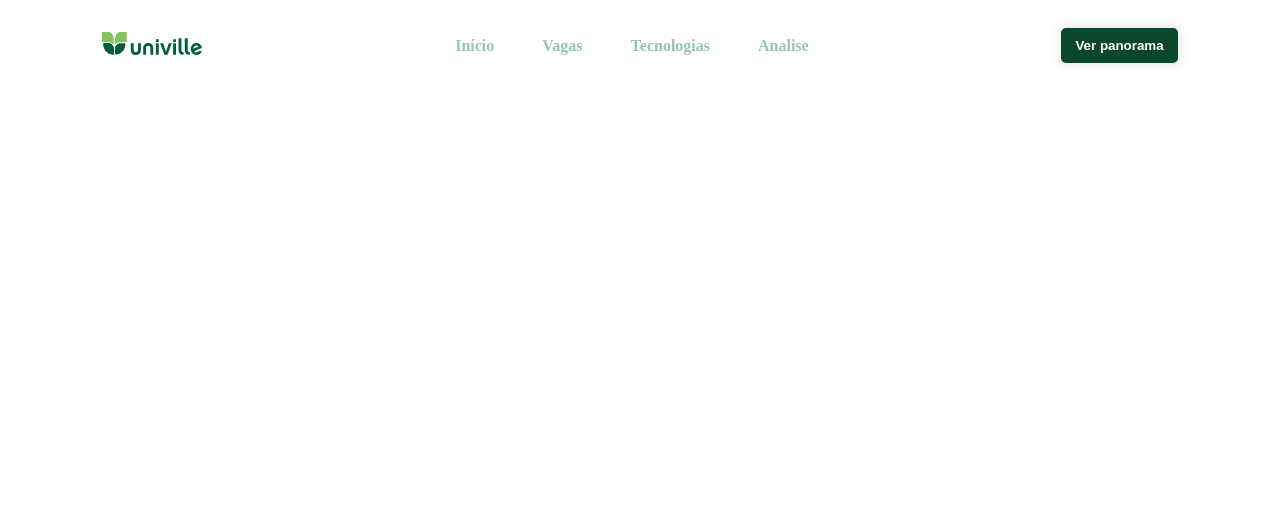
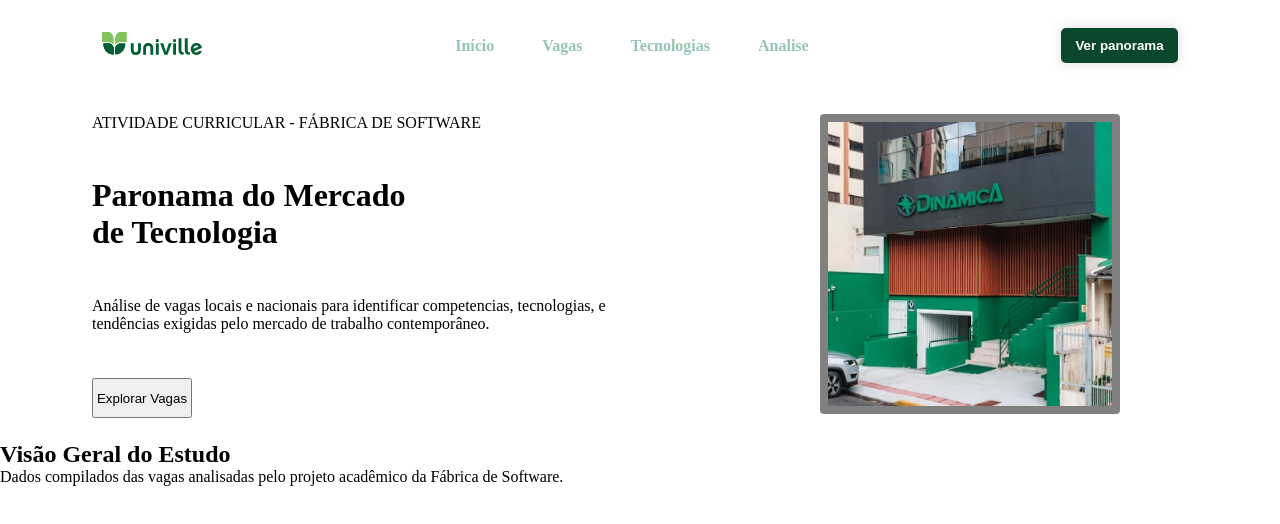
Before and after one commit to Univille-Fabrica-de-Software/fabrica-de-software-yuri-hassel, a plain HTML site: page index.html in a window 1280 px wide. Drawn offline with Linux system fonts and the light colour scheme.

Commit message:
Cria banner da página principal

```diff
--- a/index.html
+++ b/index.html
@@ -5,6 +5,7 @@
     <meta name="viewport" content="width=device-width, initial-scale=1.0">
     <link rel="stylesheet" href="src/styles/style.css">
     <link rel="stylesheet" href="src/styles/header.css">
+    <link rel="stylesheet" href="src/styles/banner.css">
     <link rel="stylesheet" href="https://cdnjs.cloudflare.com/ajax/libs/font-awesome/7.3.0/css/all.min.css" integrity="sha512-ApSLB1Pd3/bZN8fWB/RG9YhN/7bd9Hkf3AGaE2mPfebjrxagjuBtx2GcgdqIlJkUzwylBo61r9Xa9NmgBI0swA==" crossorigin="anonymous" referrerpolicy="no-referrer" />
 
     <title>Mercado Tech</title>
@@ -63,6 +64,27 @@
         </div>
     </header>
 
+    <div class="banner-geral">
+        <div id="banner-esq">
+            <p>ATIVIDADE CURRICULAR - FÁBRICA DE SOFTWARE</p>
+            <h1>Paronama do Mercado<br>de Tecnologia</h1>
+            <p>Análise de vagas locais e nacionais para identificar competencias, tecnologias, e<br>tendências exigidas pelo mercado de trabalho contemporâneo.
+            </p>
+            <button id="btn-banner">Explorar Vagas</button>
+        </div>
+        <div id="banner-dir">
+            <div id="banner-card-img">
+                <img src="src/imgs/fachada-dinamica-rh.jpg" alt="imagem fachada" id="img-banner">
+            </div>
+        </div>
+    </div>
+    <div id="mini-dash">
+        <div id="titulo">
+            <h2>Visão Geral do Estudo</h2>
+            <p>Dados compilados das vagas analisadas pelo projeto acadêmico da Fábrica de Software.</p>
+        </div>
+    </div>
+
     <footer>
 
     </footer>
--- /dev/null
+++ b/src/styles/banner.css
@@ -0,0 +1,42 @@
+.banner-geral{
+
+    display: flex;
+    width: 100%;
+    height: 350px;
+}
+
+#banner-esq{
+    margin-left: 3%;
+    width: 50%;
+    display: grid;
+    align-items: center;
+    justify-content: center;
+
+}
+
+#btn-banner{
+    height: 40px;
+    width: 100px;
+}
+
+#banner-dir{
+    width: 50%;
+    display: flex;
+    align-items: center;
+    justify-content: center;
+}
+
+#banner-card-img{
+
+
+}
+
+#img-banner{
+    width: 300px;
+    height: 300px;
+    border-radius: 4px;
+    border: 1px;
+    padding: 8px;
+    background-color: gray;
+
+}
```
Also changed, not shown: src/imgs/fachada-dinamica-rh.jpg (added), src/imgs/img_graf_banner_1.avif (added).
